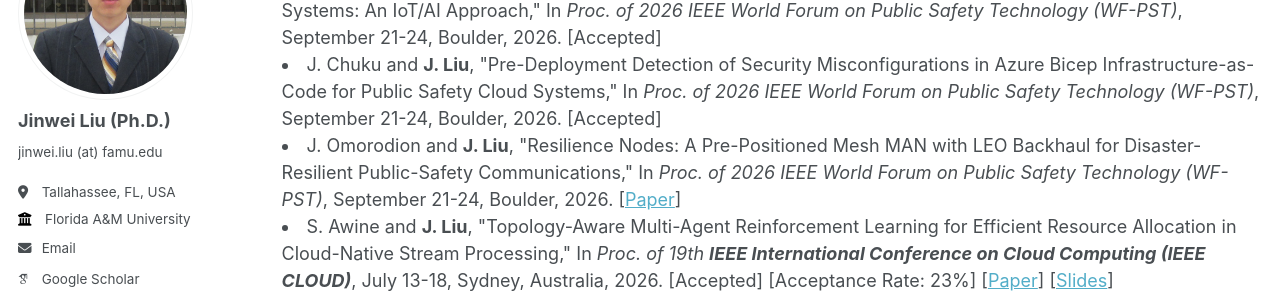
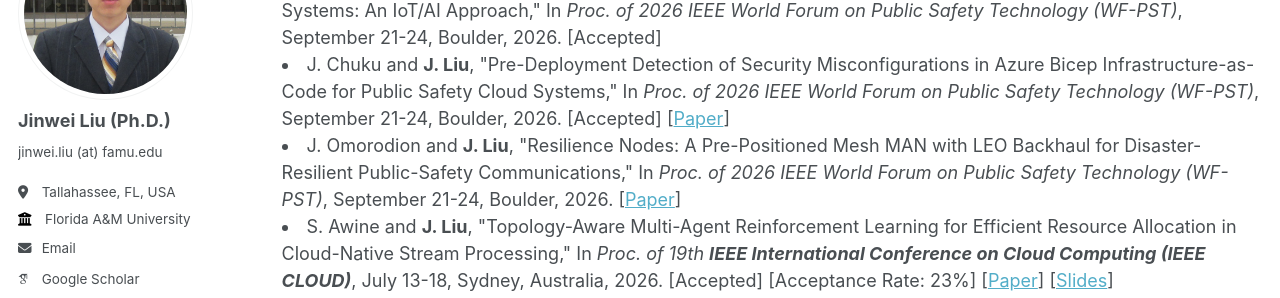
Before and after one commit to jinweiliucu/jinweiliucu.github.io, a Jekyll site: the page built from _publications/publications.html, in a window 1280 px wide and 900 px high, scrolled down 653 px. Shown: the part 179-477 px from the top of the window. Built offline with Jekyll 4.4.1, drawn with Linux system fonts in a browser that asks for light colours; some web fonts are replaced.

Commit message:
Update publications.html

```diff
--- a/_publications/publications.html
+++ b/_publications/publications.html
@@ -60,7 +60,7 @@ author_profile: true
 	<li>
     J. Chuku and <strong>J. Liu</strong>, "Pre-Deployment Detection of Security Misconfigurations in Azure Bicep Infrastructure-as-Code for Public Safety Cloud Systems,"
     In <em>Proc. of 2026 IEEE World Forum on Public Safety Technology (WF-PST)</em>, September 21-24, Boulder, 2026. [Accepted]
-    <!-- [<a href="/files/articles/CLOUD2026SlidesLiu.pdf">Slides</a>]</span> -->
+    [<a href="/files/articles/BICEPTOOLING_IEEE WF-PST 2026.pdf">Paper</a>]</span>
     </span><br>
     </li>
 
```
